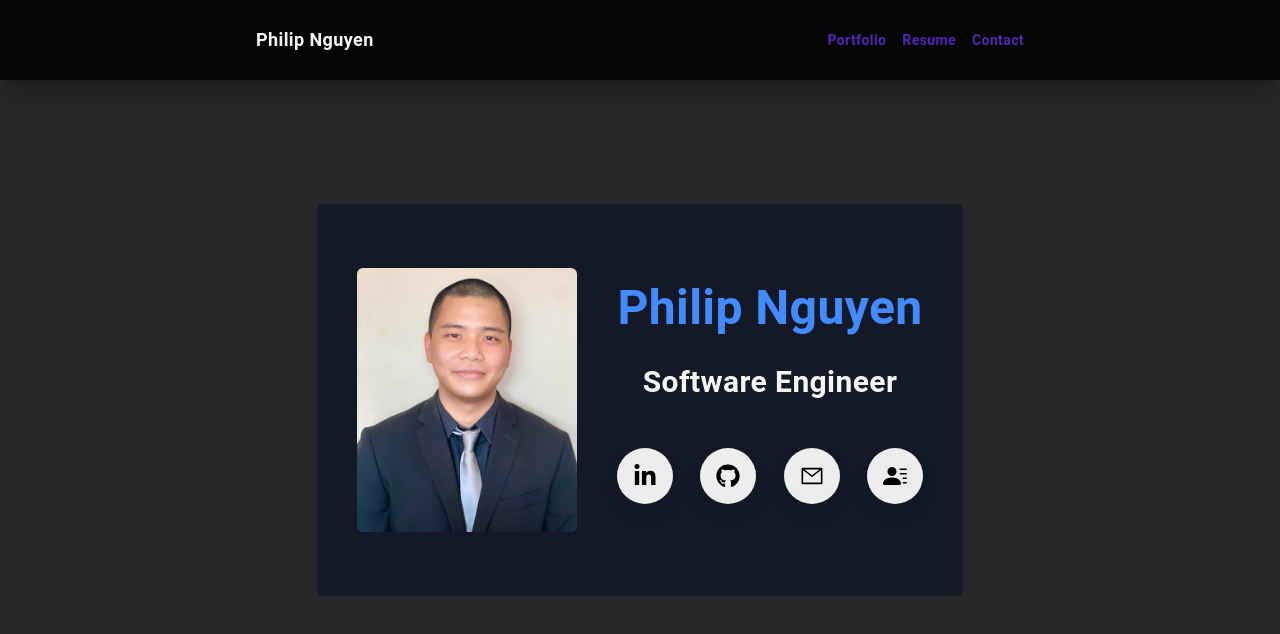
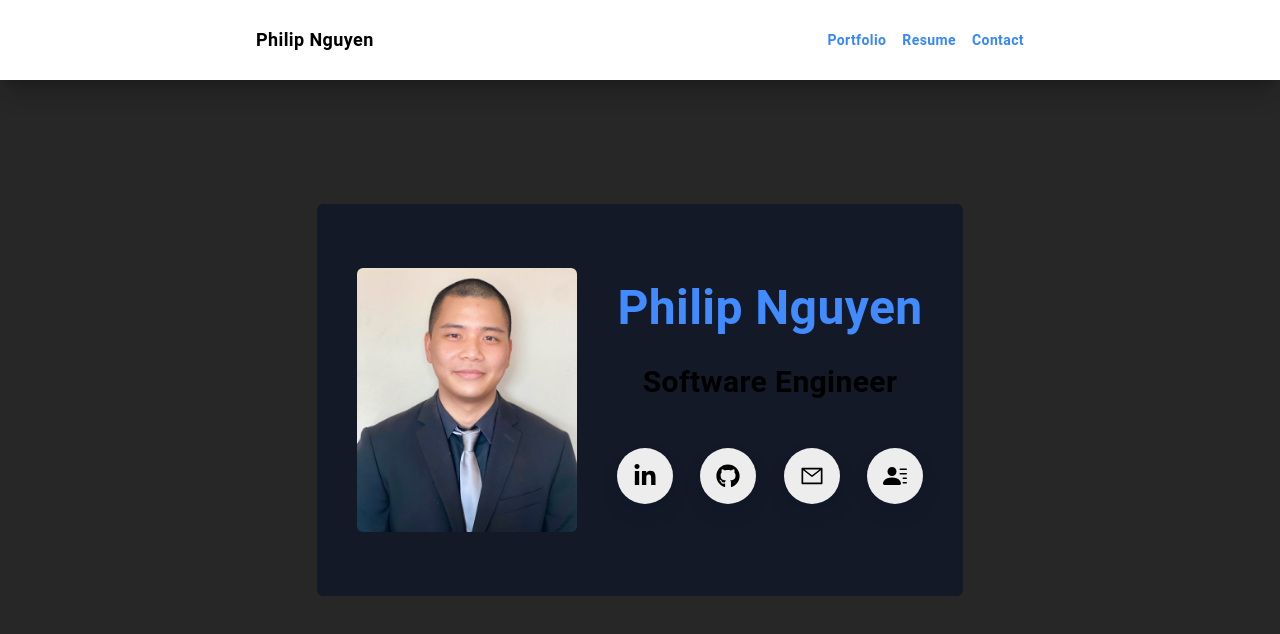
Before and after one commit to pn-code/personal-portfolio-nextjs, a Next.js app: page / in a window 1280 px wide. Shown: the top 634 px of the page. Built offline with nearby package versions, Linux system fonts and the light colour scheme.

Commit message:
Updated colors

```diff
--- a/tailwind.config.js
+++ b/tailwind.config.js
@@ -7,14 +7,14 @@ module.exports = {
   theme: {
     extend: {
       colors: {
-        primary: "#f6f5f4",
-        secondary: "#060505",
-        primaryBtn: "#5125b6",
+        primary: "#000000",
+        secondary: "#FFFFFF",
+        primaryBtn: "#3687FF",
         secondaryBtn: "#ededed",
         accent: "#428bff",
       },
       fontFamily: {
-        lexend: ['Lexend', 'sans-serif'],
+        inter: ['Inter', 'sans-serif'],
       },
     },
   },
```
